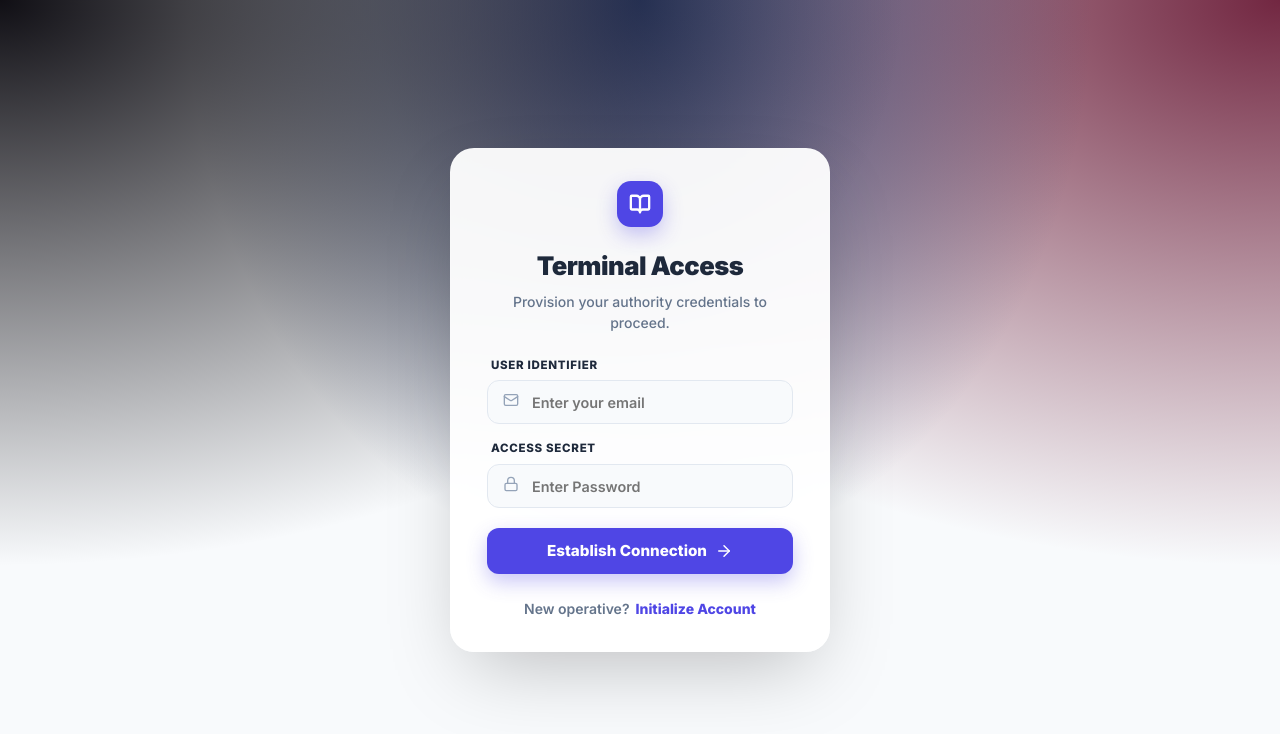
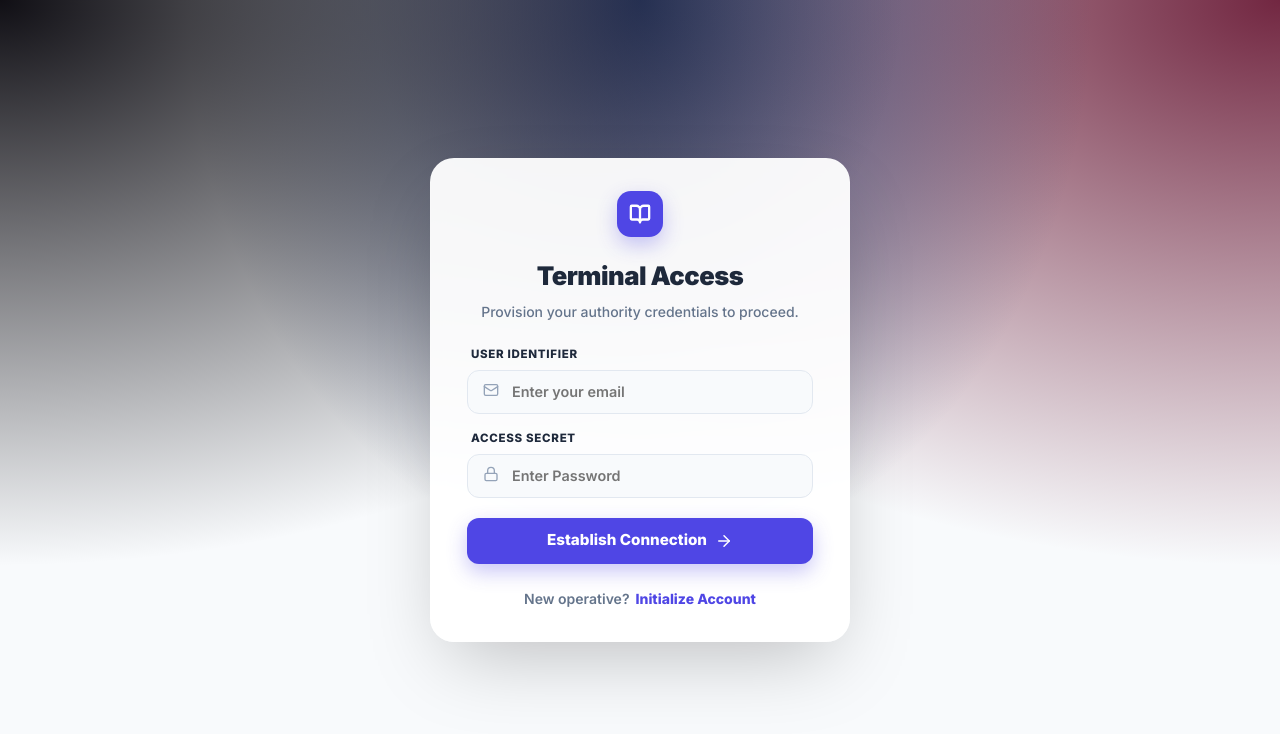
Before and after one commit to SnehaThangavel/Course_Material_Repository, a React (Vite) app in the folder client/: page /login in a window 1280 px wide. Shown: the top 734 px of the page. Built offline with nearby package versions, Linux system fonts and the light colour scheme.

Commit message:
Increased login card width for better email visibility

```diff
--- a/client/src/pages/Login.jsx
+++ b/client/src/pages/Login.jsx
@@ -36,7 +36,7 @@ const Login = () => {
             overflowY: 'auto'
         }}>
             <Card style={{
-                maxWidth: '380px',
+                maxWidth: '420px',
                 width: '100%',
                 padding: '2rem 2.25rem',
                 borderRadius: '24px',
```
